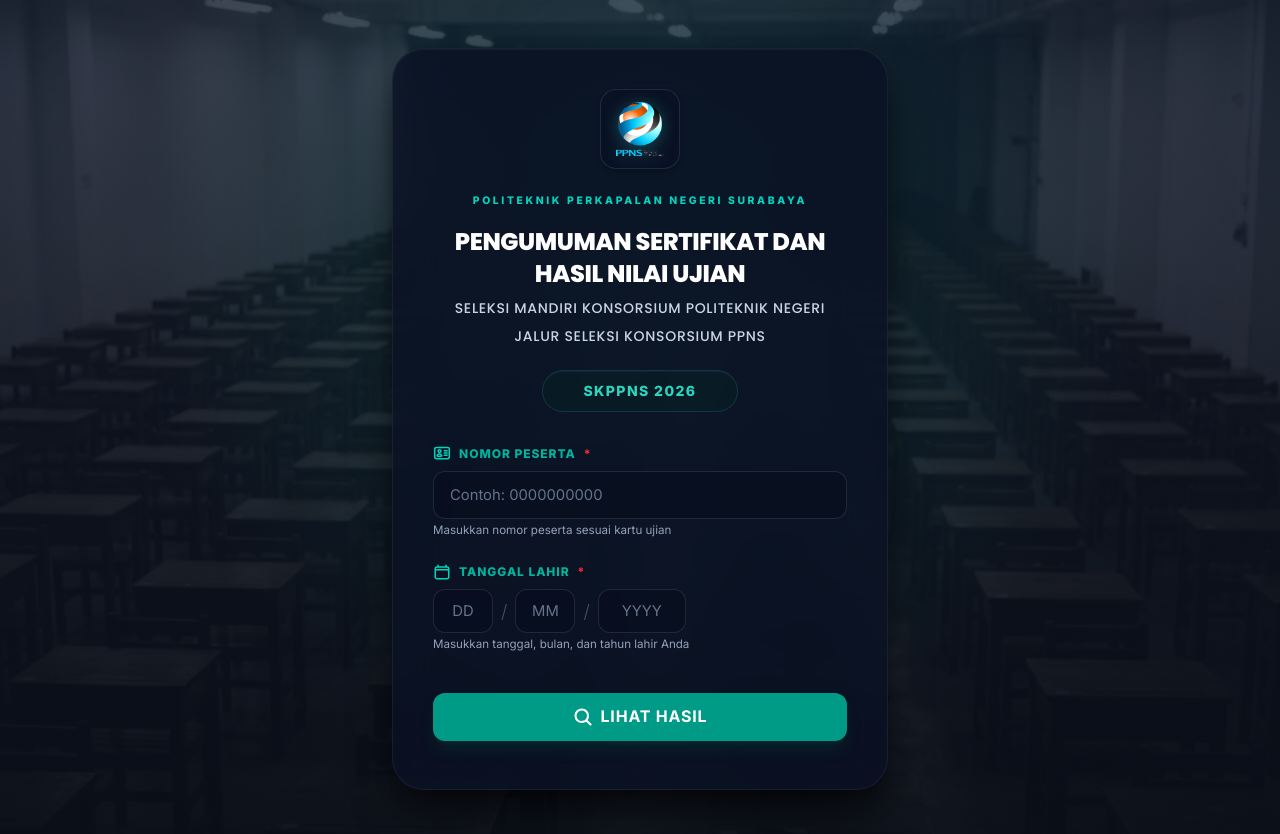
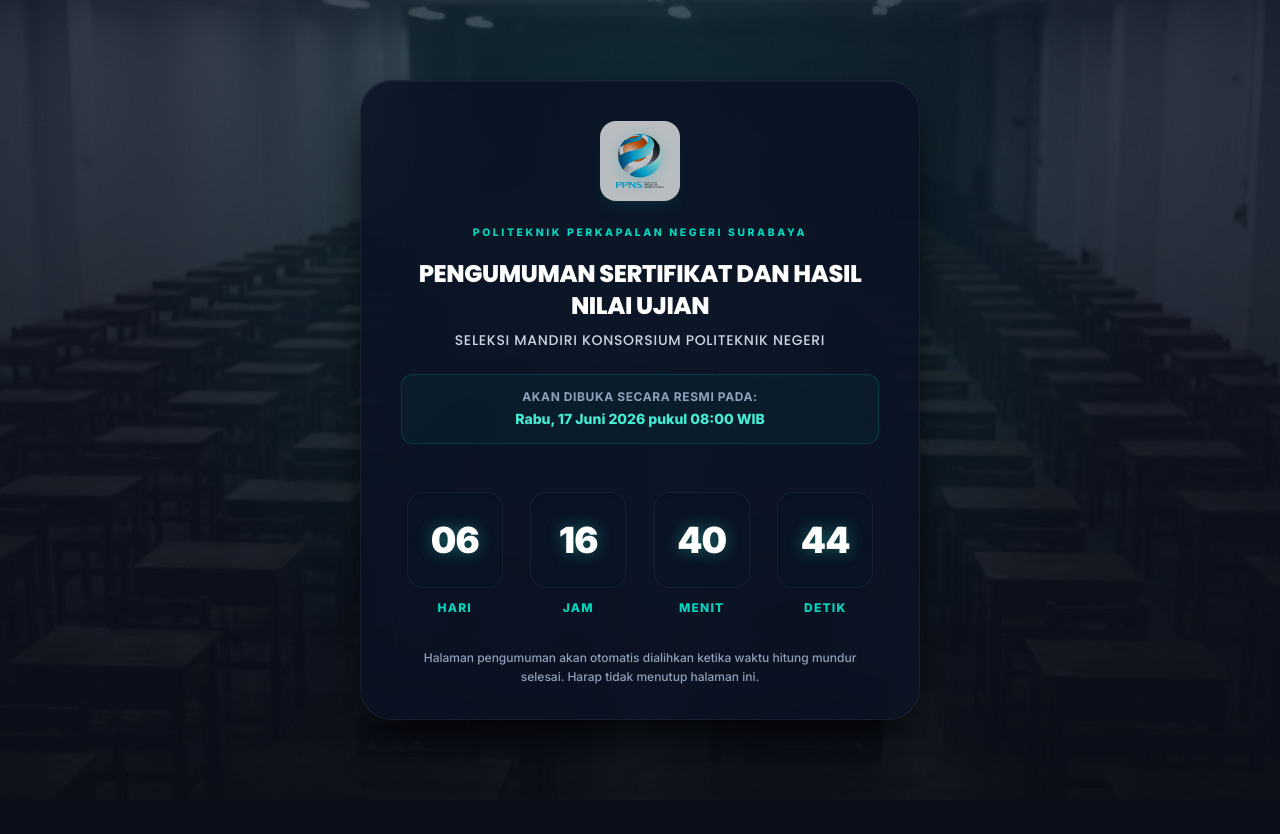
Before and after one commit to pemburunasikotak/pengumuman, a React (Vite) app: page / in a window 1280 px wide. Shown: the top 834 px of the page. After the commit the page ends 800 px from the top, so only its background shows below. Built offline with nearby package versions, Linux system fonts and the light colour scheme.

Commit message:
update seleksi

```diff
--- a/src/components/CertificatePDF.jsx
+++ b/src/components/CertificatePDF.jsx
@@ -110,7 +110,7 @@
           </div>
         </div>
         <div className="px-4 mt-6 text-[12px] text-justify leading-relaxed" style={{ color: '#334155' }}>
-          Telah mengikuti ujian Seleksi Mandiri Seleksi Konsorsium Politeknik Negeri (SM-KPN) melalui Jalur Seleksi Konsorsium Politeknik Perkapalan Negeri Surabaya (SKPPNS) pada tanggal
+          Telah mengikuti ujian Seleksi Mandiri Konsorsium Politeknik Negeri (SM-KPN) melalui Jalur Seleksi Konsorsium Politeknik Perkapalan Negeri Surabaya (SKPPNS) pada tanggal
           <span className="font-bold" style={{ color: '#000000' }}> {participant.nomorPeserta === '2415100008' ? '6 JUNI 2026' : formatDateIndoFull(participant.tanggalUjian)}</span> dan berlaku untuk penerimaan mahasiswa baru {participant.nomorPeserta === '2415100008' ? '2026' : examYear} dengan hasil sebagai berikut:
         </div>
         <div className="grid grid-cols-[170px_1fr] gap-4 mt-12 px-4 items-start">
--- a/src/routes/AppRoutes.jsx
+++ b/src/routes/AppRoutes.jsx
@@ -27,9 +27,9 @@
     return () => clearInterval(interval);
   }, [isBeforeRelease]);
 
-  // if (isBeforeRelease) {
-  //   return <Countdown targetDate={targetDateStr} onComplete={() => setIsBeforeRelease(false)} />;
-  // }
+  if (isBeforeRelease) {
+    return <Countdown targetDate={targetDateStr} onComplete={() => setIsBeforeRelease(false)} />;
+  }
 
   return (
     <Routes>
--- a/vite.config.js
+++ b/vite.config.js
@@ -3,7 +3,7 @@
 import tailwindcss from '@tailwindcss/vite'
 
 export default defineConfig({
-  // base: '/skppns/',
+  base: '/skppns/',
   plugins: [
     tailwindcss(),
     react(),
```
Also changed, not shown: 1 other file (tests, documents, lock files or other folders).
